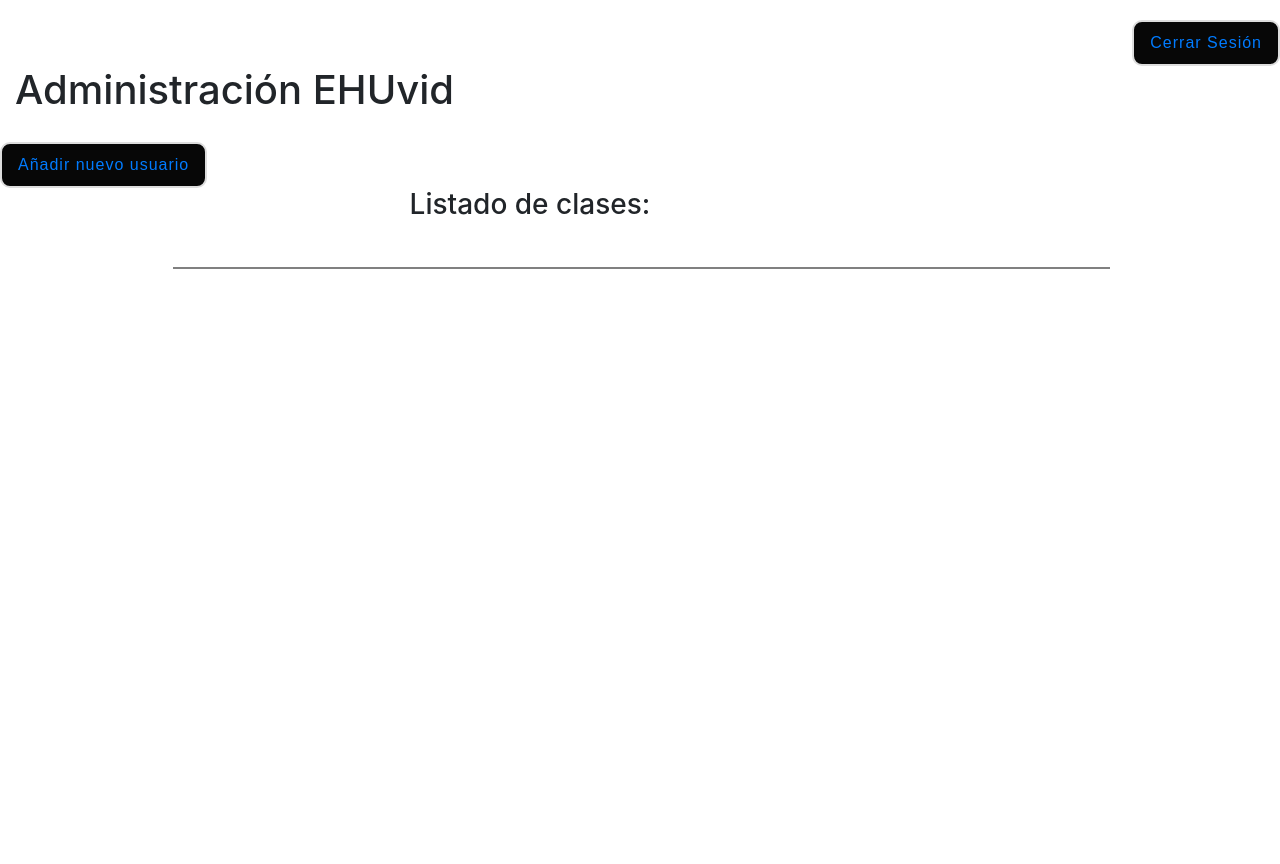
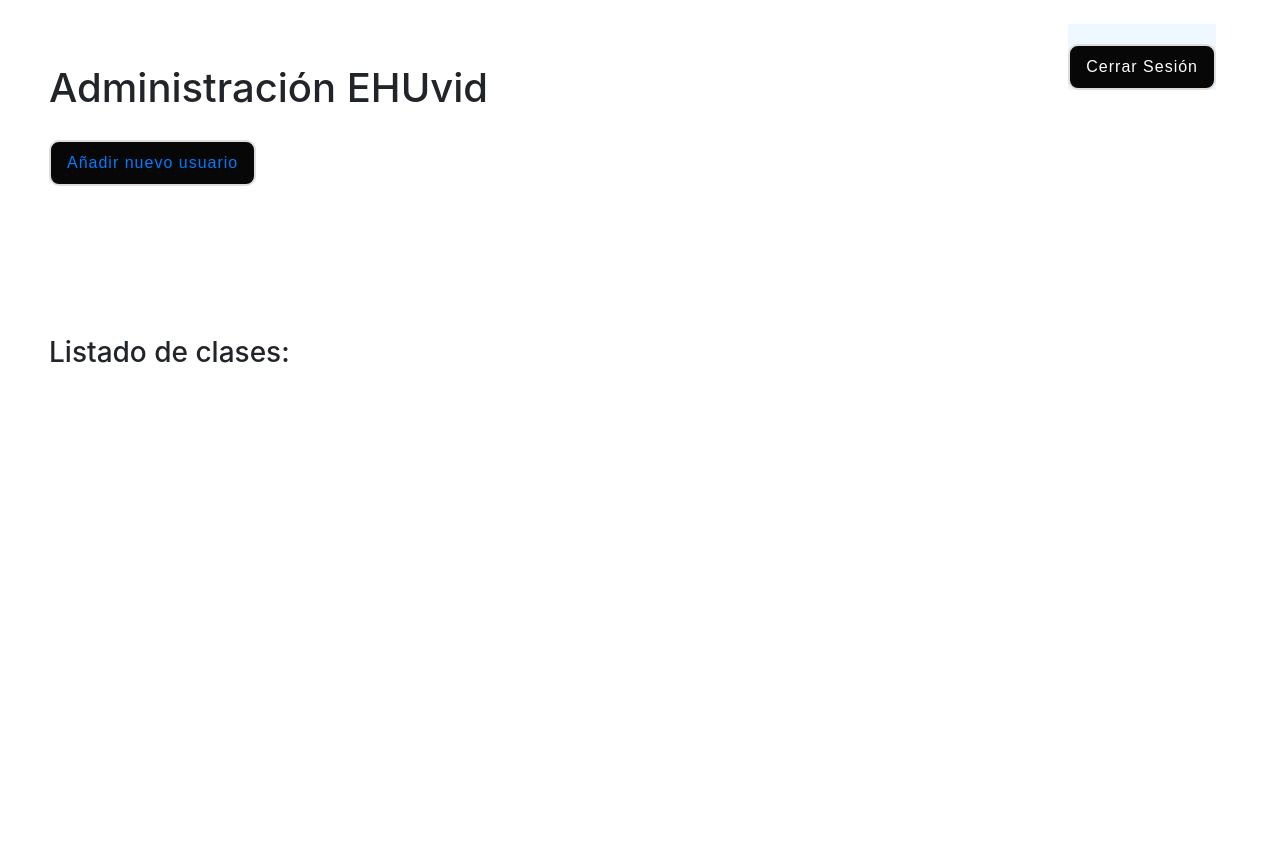
Before and after one commit to alvria10/EHUvid, a PHP site: page /admin.php in a window 1280 px wide. Before the commit the page ends 269 px from the top, so only its background shows below. Run offline with PHP 8.4, Linux system fonts and the light colour scheme; data that the repository does not hold is empty; some libraries are stand-ins or nearby versions; some web fonts are replaced.

Commit message:
cambio interfaz admin
Mejorado la interfaz de administrador

```diff
--- a/admin.php
+++ b/admin.php
@@ -20,7 +20,7 @@
         <link rel="stylesheet" href="https://cdnjs.cloudflare.com/ajax/libs/animate.css/4.0.0/animate.min.css">
 
          <!--Mis css-->
-         <link rel="stylesheet" href="css/miscss/information.css">
+         <link rel="stylesheet" href="css/miscss/admin.css">
          <link rel="stylesheet" href="css/miscss/menu.css">
 
          <link rel=”icon” href=”img/logoEhu.png”>
@@ -43,31 +43,40 @@
       <!--div principal-->
 
 	  <!--Cerrar sesion-->
-	  <div style='text-align:right'>
-		<button class="button "><a href="logout.php">Cerrar Sesión</a></button>
+      <div class= "boton">
+          <button class="button ">Cerrar Sesión</button>
       </div>
 
+
+
+      <div class="principal row d-flex">
+
+        <div class="panelPrincipal ">
             <!--Nombre y apellidos-->
-        <div class="col-lg-5 row d-flex align-items-center nombre ">
+            <div class="col-lg-12 row d-flex align-items-center nombre ">
                 <h1 class="datos" id="nombre">
                   Administración EHUvid
                 </h1>
             </div>
 
-        <!--Cerrar sesion-->
-        	  <div style='text-align:left'>
+            <!--Anadir usuario-->
+            <div class="col-lg-12 row d-flex ">
                 <button class="button "><a href="registro.php">Añadir nuevo usuario</a></button>
             </div>
+        </div>
 
-    <div class="col-lg-12 row d-flex align-items-center justify-content-center alumnado">
+          <div class="listadoalumno ">
+
+            <div class="col-lg-12 row d-flex alumnado">
                 <!--estado-->
-              <div class="col-lg-5 row d-flex  justify-content-center informacion">
+                <div class="col-lg-5 row d-flex informacion">
                   <div class="col-lg-12 row d-flex estado">
                     <h3 class="datos">Listado de clases: </h3>
                   </div>
                 </div>
             </div>
-        <div class="col-lg-12 row d-flex align-items-center justify-content-center alumnado">
+
+            <div class="col-lg-12 row d-flex alumnado align-items-center justify-content-center">
                     <!--asignaturas-->
                     <div class="col-lg-9 row d-flex align-items-center  justify-content-center notificaciones">
                       <?php
@@ -96,6 +105,10 @@
                       ?>
                     </div>
                 </div>
+            </div>
+      </div>
+
+
 
         <!--===============================================================================================-->
         <!--===============================================================================================-->
--- /dev/null
+++ b/css/miscss/admin.css
@@ -0,0 +1,48 @@
+body{
+
+    height: 100vh;
+    overflow: scroll;
+    overflow-x: hidden;
+}
+
+.principal{
+    height: 100%;
+    width: 100%;
+    margin-top: 5%;
+  }
+
+
+
+.button {
+
+
+    height: 46px;
+    padding: 0 16px;
+    border: 2px solid #ddd;
+    background: linear-gradient(to right, #070707 0%,#070707 100%);
+    border-radius: 10px;
+    margin-top: 20px;
+    color: #fff;
+    letter-spacing: 1px;
+    font-family: 'Rubik', sans-serif;
+}
+
+.boton{
+    position: absolute;
+    top: 3%;
+    right: 5%;
+    background-color: aliceblue;
+}
+
+.panelPrincipal{
+    margin-left: 5%;
+    width: 100%;
+    height: 50px;
+    margin-bottom: -100%;
+}
+
+.listadoalumno{
+    width: 100%;
+    margin-left: 5%;
+    margin-top: -10%;
+}
```
Also changed, not shown: logoEhu0.png (deleted). Lines whose indentation alone changed are shown as unchanged.
